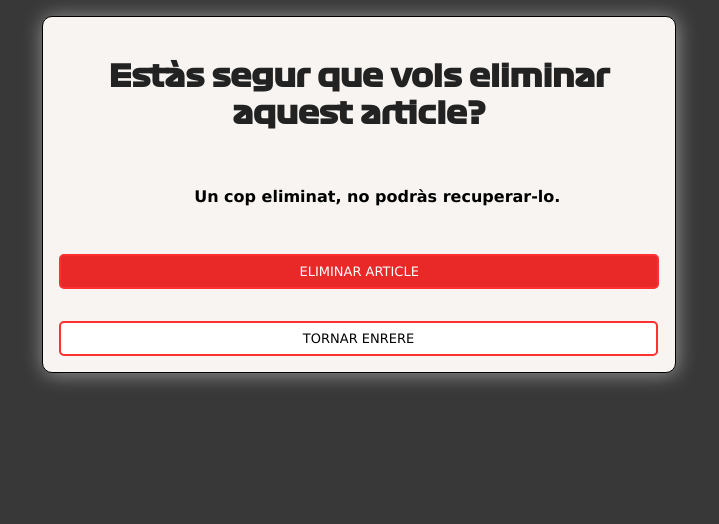
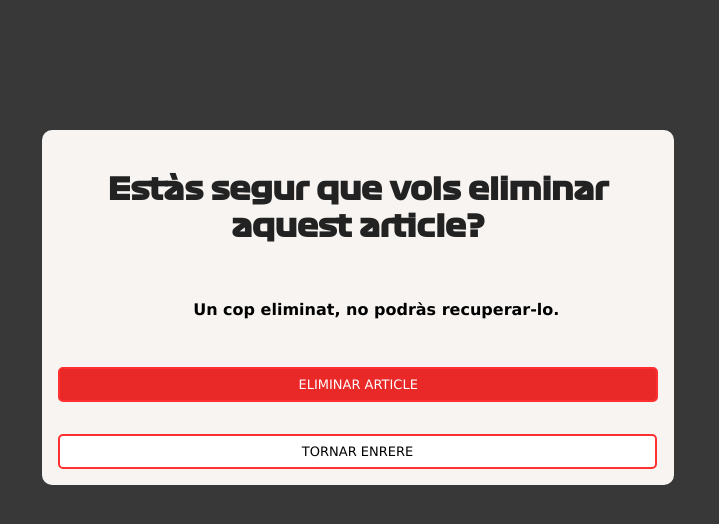
Before and after one commit to AlvaroMasedo/Backend-Projects, a PHP site: template PrjF1 - Validació d'usuaris i registre de sessions/app/view/vista.eliminarArticle.php in a window 1280 px wide. Shown: the top 524 px of the page, without its empty margins (386-1105 px from the left). Run offline with PHP 8.4, Linux system fonts and the light colour scheme; the template is opened without the code that fills it, so the values that code supplies are empty; some libraries are stand-ins or nearby versions.

Commit message:
Millores en l'estil CSS: afegida marges a la secció d'eliminació d'articles i ajustaments en el menú d'usuari.

```diff
--- a/PrjF1 - Validació d'usuaris i registre de sessions/resources/css/style.eliminarArticle.css
+++ b/PrjF1 - Validació d'usuaris i registre de sessions/resources/css/style.eliminarArticle.css
@@ -25,16 +25,17 @@ h2 {
     src: url("../fonts/F1/Formula1-Wide_web_0.ttf") format("truetype");
 }
 
+.eliminar-article-container {
+	margin-top: 130px;
+}
+
 form {
-	margin-top: 3rem;
 	margin-left: 33.45%;
 	margin-bottom: 15px;
 	width: 600px;
 	padding: 16px;
 	background-color: #f7f4f1;
-	border: solid 1px black;
 	border-radius: 10px;
-	box-shadow: 1px 1px 20px rgb(153, 153, 153);
 }
 
 form p {
--- a/PrjF1 - Validació d'usuaris i registre de sessions/resources/css/style.index.css
+++ b/PrjF1 - Validació d'usuaris i registre de sessions/resources/css/style.index.css
@@ -130,7 +130,6 @@ p {
 
 .menu-usuari {
   position: relative;
-  display: inline-block;
 }
 
 .button-usuari {
@@ -156,7 +155,7 @@ p {
   display: none;
   position: absolute;
   top: 100%;
-  right: 0;
+  right: 1;
   left: auto;
   background-color: #f7f4f1;
   list-style: none;
```
Also changed, not shown: PrjF1 - Validació d'usuaris i registre de sessions/resources/css/style.perfil.css (+10 -13 lines).
